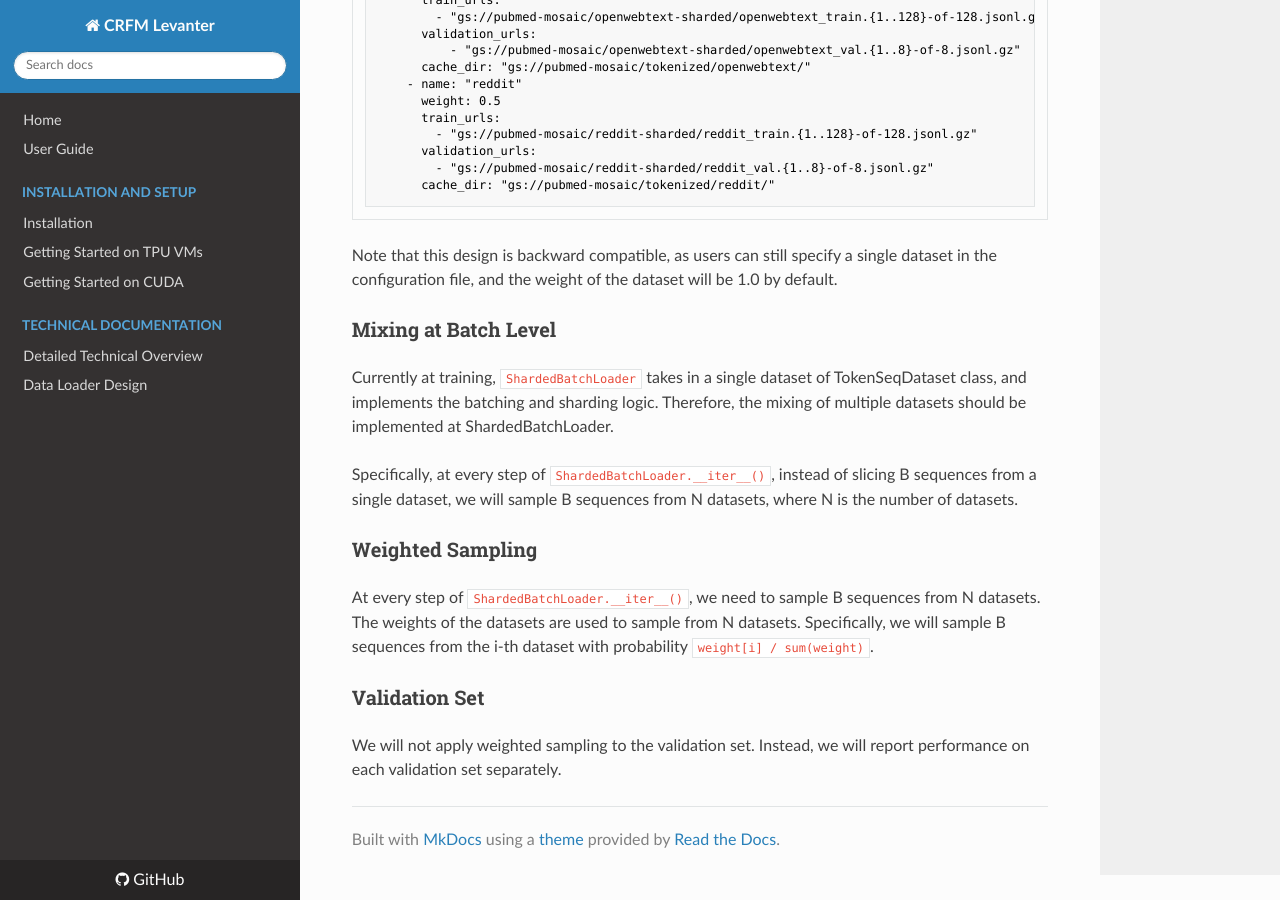
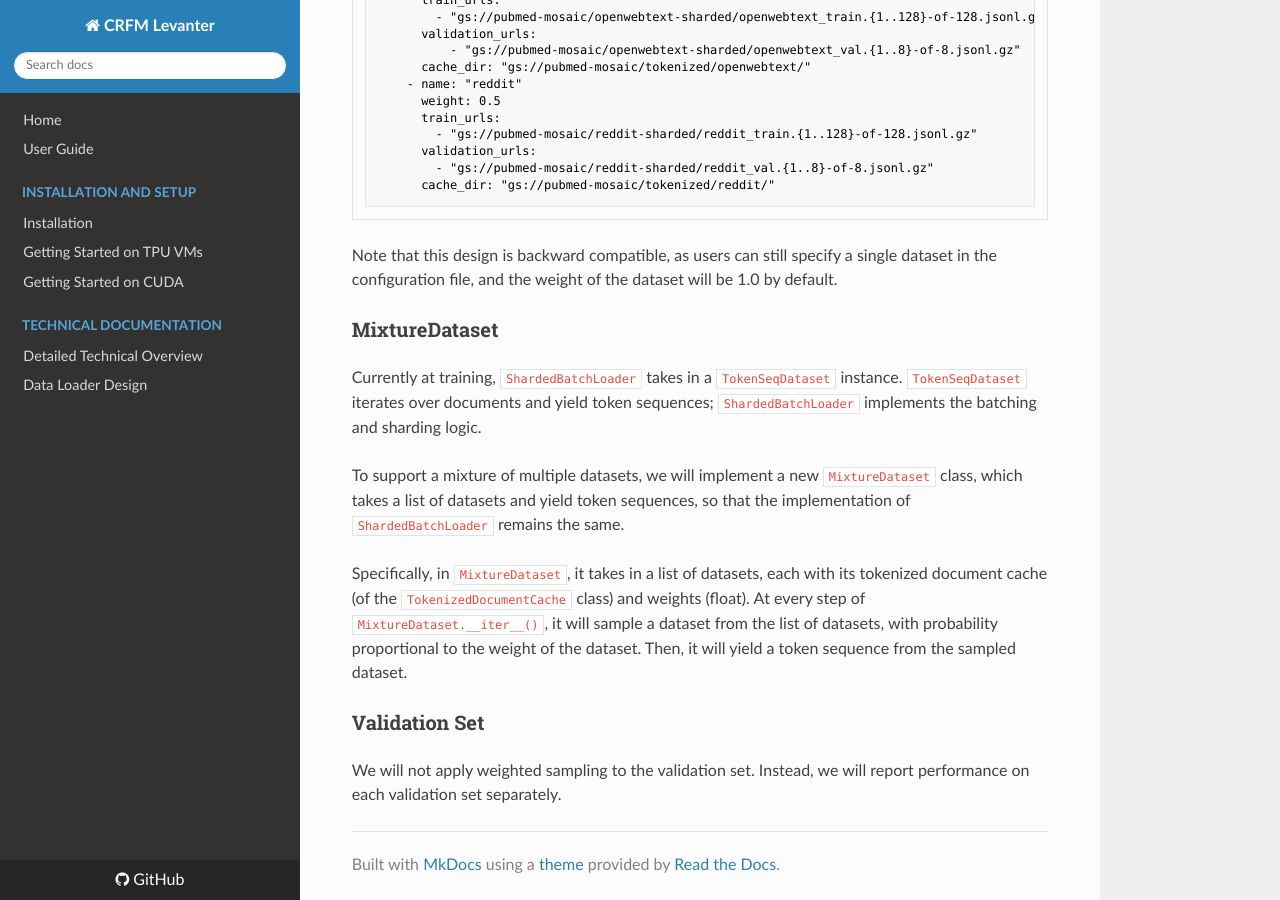
Before and after one commit to stanford-crfm/levanter, an MkDocs documentation site: the page built from docs/design/Multiple-Data-Mixture.md, in a window 1280 px wide and 900 px high, scrolled down 1255 px. Built offline with MkDocs 1.6.1, drawn with Linux system fonts in a browser that asks for light colours.

Commit message:
Change design to MixtureDataset

```diff
--- a/docs/design/Multiple-Data-Mixture.md
+++ b/docs/design/Multiple-Data-Mixture.md
@@ -64,18 +64,17 @@ data:
 Note that this design is backward compatible, as users can still specify a single dataset in the
 configuration file, and the weight of the dataset will be 1.0 by default.
 
-### Mixing at Batch Level
-Currently at training, `ShardedBatchLoader` takes in a single dataset of TokenSeqDataset class,
-and implements the batching and sharding logic. Therefore, the mixing of multiple datasets should
-be implemented at ShardedBatchLoader.
+### MixtureDataset
+Currently at training, `ShardedBatchLoader` takes in a `TokenSeqDataset` instance. `TokenSeqDataset`
+iterates over documents and yield token sequences; `ShardedBatchLoader` implements the batching
+and sharding logic.
 
-Specifically, at every step of `ShardedBatchLoader.__iter__()`, instead of slicing B sequences from
-a single dataset, we will sample B sequences from N datasets, where N is the number of datasets.
+To support a mixture of multiple datasets, we will implement a new `MixtureDataset` class, which
+takes a list of datasets and yield token sequences, so that the implementation of `ShardedBatchLoader`
+remains the same.
 
-### Weighted Sampling
-At every step of `ShardedBatchLoader.__iter__()`, we need to sample B sequences from N datasets.
-The weights of the datasets are used to sample from N datasets. Specifically, we will sample
-B sequences from the i-th dataset with probability `weight[i] / sum(weight)`.
+Specifically, in `MixtureDataset`, it takes in a list of datasets, each with its tokenized document
+cache (of the `TokenizedDocumentCache` class) and weights (float). At every step of `MixtureDataset.__iter__()`, it will sample a dataset from the list of datasets, with probability proportional to the weight of the dataset. Then, it will yield a token sequence from the sampled dataset.
 
 ### Validation Set
 We will not apply weighted sampling to the validation set. Instead, we will report performance on each
```
